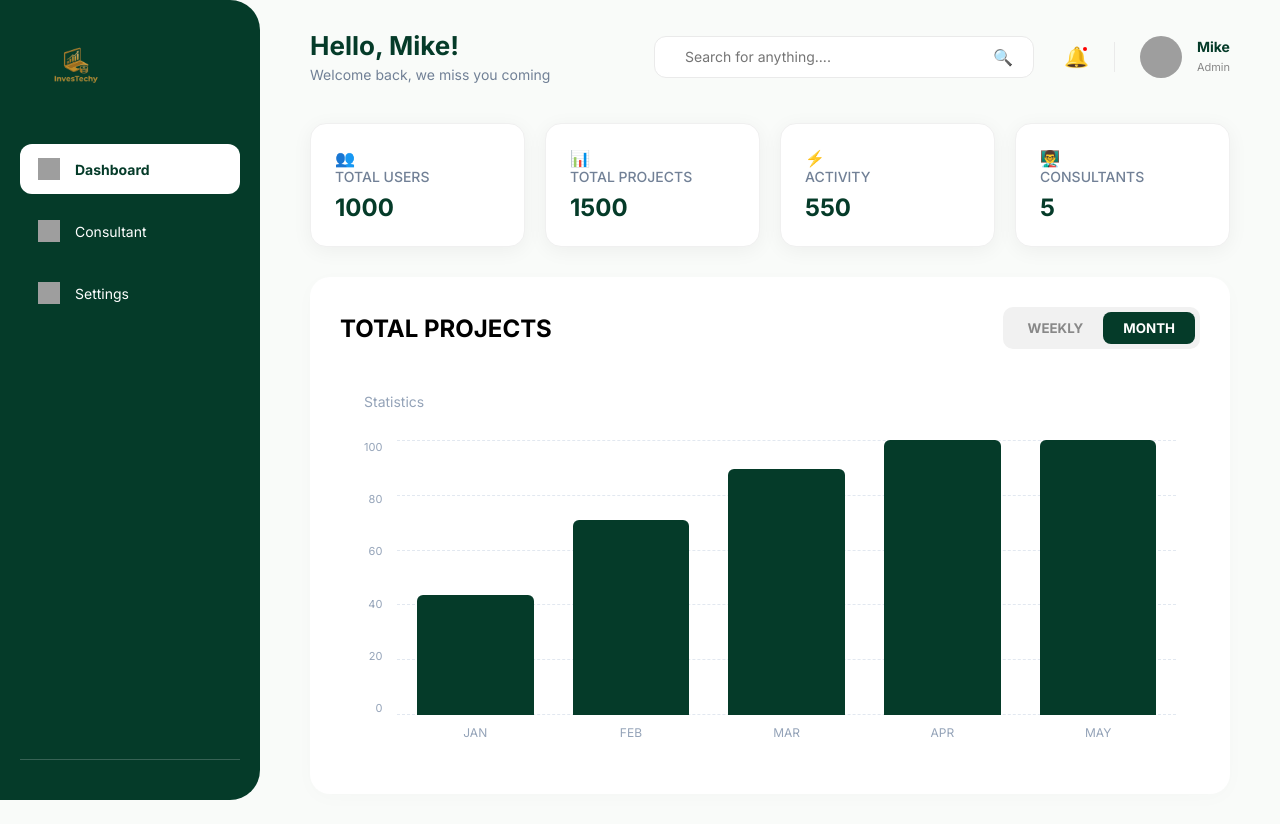
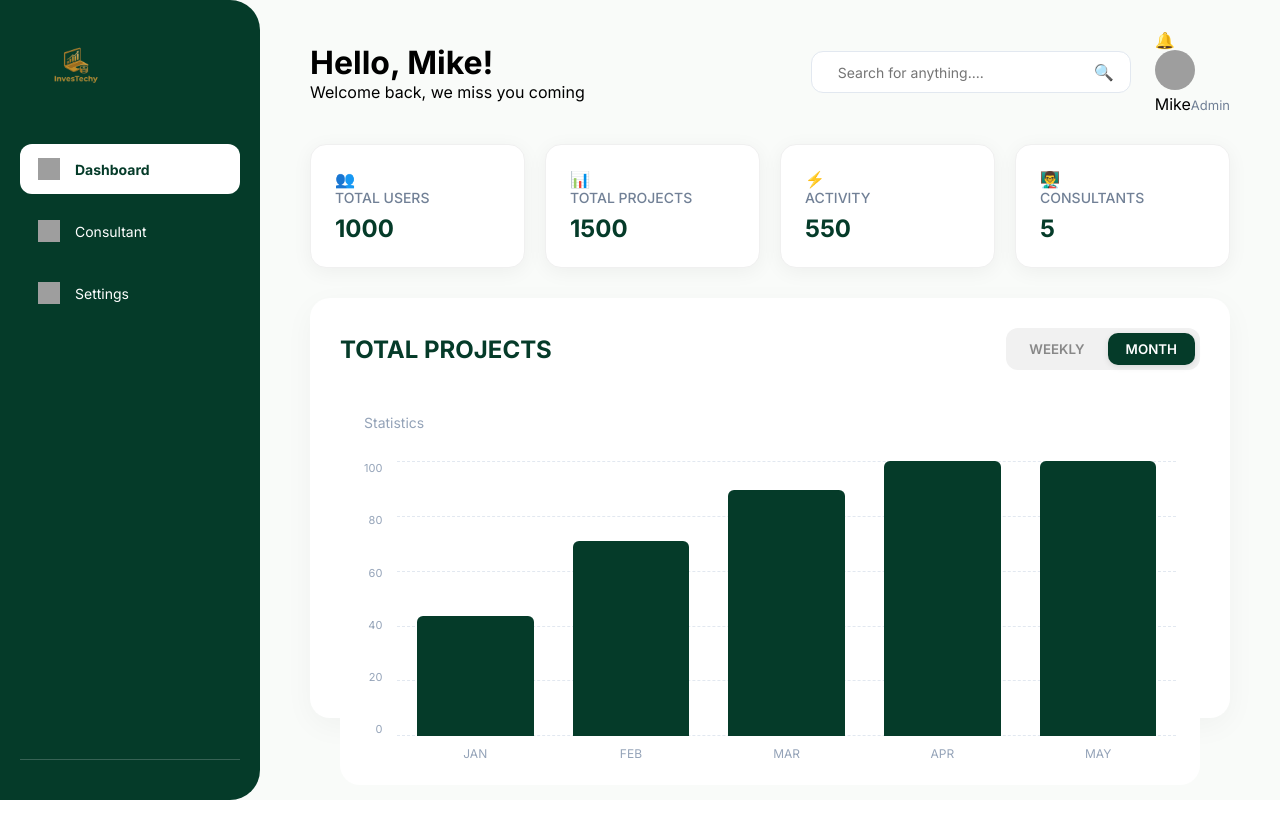
Before and after one commit to fariqalqasri02/InvesTechy, a React (Vite) app: page /admin/dashboard in a window 1280 px wide. After the commit the page ends 800 px from the top, so only its background shows below. Built offline with nearby package versions, Linux system fonts and the light colour scheme; grey boxes are pictures that could not be loaded.

Commit message:
fixxcommit

```diff
--- a/src/App.jsx
+++ b/src/App.jsx
@@ -10,6 +10,7 @@ import NewProject from './pages/NewProject';
 import Survey from './pages/Survey';
 import Profile from './pages/profile';
 import ProjectList from "./pages/ProjectList";
+import EditData from "./pages/EditData";
 import Consult from "./pages/Consult";
 import Settings from "./pages/Settings";
 // 1. Import halaman Report
@@ -39,6 +40,7 @@ function App() {
         <Route path="/new-project" element={<NewProject />} />
         <Route path="/new-project/survey" element={<Survey />} />
         <Route path="/project-list" element={<ProjectList />} />
+        <Route path="/edit-data/:id" element={<EditData />} />
         <Route path="/consult" element={<Consult />} />
         <Route path="/settings" element={<Settings />} />
 
--- /dev/null
+++ b/src/pages/EditData.jsx
@@ -0,0 +1,93 @@
+import React, { useState, useEffect } from "react";
+import Sidebar from "../components/sidebar";
+import { useNavigate, useParams } from "react-router-dom";
+import "./editData.css";
+
+export default function EditData() {
+  const { id } = useParams();
+  const navigate = useNavigate();
+
+  const [isChatOpen, setIsChatOpen] = useState(false);
+
+  // ✅ FIX BUG BLANK PAGE
+  useEffect(() => {
+    document.body.classList.remove("page-exit");
+  }, []);
+
+  const handleSave = () => {
+    alert("Data saved!");
+    navigate("/report-list");
+  };
+
+  return (
+    <div className="dashboard-layout">
+      <Sidebar activeMenu="Project List" />
+
+      {/* MAIN CONTENT */}
+      <main className={`main-content ${isChatOpen ? "shrink" : ""}`}>
+        <div className="header">
+          <div>
+            <h1>Edit Data</h1>
+            <p>Edit the AI suggestions to match your requirements</p>
+          </div>
+        </div>
+
+        {/* GRID */}
+        <div className="edit-grid">
+          {["CAPEX", "OPEX", "Tangible Results", "Intangible Results"].map(
+            (section, i) => (
+              <div className="input-card" key={i}>
+                <div className="card-header">
+                  <h3>{section}</h3>
+                  <div className="actions">
+                    <span>✎</span>
+                    <span>+</span>
+                  </div>
+                </div>
+
+                <div className="input-group">
+                  <label>Item</label>
+                  <input type="text" placeholder="Item..." />
+
+                  <label>Nominal</label>
+                  <input type="text" defaultValue="IDR 1.000.000" />
+                </div>
+              </div>
+            )
+          )}
+        </div>
+
+        {/* FOOTER */}
+        <div className="footer-actions">
+          <button className="btn-save" onClick={handleSave}>
+            Save Changes
+          </button>
+
+          <div className="ai-trigger" onClick={() => setIsChatOpen(true)}>
+            <div className="ai-icon">🤖</div>
+            <span>AI Helpy</span>
+          </div>
+        </div>
+      </main>
+
+      {/* AI CHAT SIDEBAR */}
+      <div className={`ai-chat ${isChatOpen ? "open" : ""}`}>
+        <div className="chat-header">
+          <div className="chat-title">
+            🤖 <span>AI Helpy</span>
+          </div>
+
+          <button onClick={() => setIsChatOpen(false)}>✕</button>
+        </div>
+
+        <div className="chat-body">
+          <h2>What are you working on?</h2>
+        </div>
+
+        <div className="chat-footer">
+          <input type="text" placeholder="Ask anything you need..." />
+        </div>
+      </div>
+    </div>
+  );
+}
--- a/src/pages/ProjectList.jsx
+++ b/src/pages/ProjectList.jsx
@@ -103,7 +103,7 @@ export default function ProjectList() {
                   <h4>{item.date}</h4>
                 </div>
 
-                <button className="btn-detail">
+                <button className="btn-detail"onClick={() => navigate(`/edit-data/${item.id}`)}>
                   View Detail
                 </button>
               </div>
--- /dev/null
+++ b/src/pages/editData.css
@@ -0,0 +1,173 @@
+/* LAYOUT */
+.dashboard-layout {
+  display: flex;
+  min-height: 100vh;
+  background: #f8fafc;
+}
+
+/* MAIN */
+.main-content {
+  margin-left: 260px;
+  width: calc(100% - 260px);
+  padding: 40px;
+  transition: all 0.3s ease;
+  opacity: 1; /* ✅ anti blank */
+}
+
+/* SHRINK WHEN AI OPEN */
+.main-content.shrink {
+  width: calc(100% - 260px - 320px);
+}
+
+/* HEADER */
+.header h1 {
+  font-size: 32px;
+  color: #053b29;
+}
+
+.header p {
+  color: #718096;
+  margin-bottom: 30px;
+}
+
+/* GRID */
+.edit-grid {
+  display: grid;
+  grid-template-columns: repeat(2, 1fr);
+  gap: 20px;
+}
+
+/* CARD */
+.input-card {
+  background: white;
+  border-radius: 16px;
+  padding: 20px;
+  border: 1px solid #e2e8f0;
+}
+
+/* CARD HEADER */
+.card-header {
+  display: flex;
+  justify-content: space-between;
+  margin-bottom: 15px;
+}
+
+.card-header h3 {
+  color: #053b29;
+}
+
+.actions span {
+  margin-left: 10px;
+  cursor: pointer;
+}
+
+/* FORM */
+.input-group label {
+  display: block;
+  font-size: 13px;
+  color: #718096;
+  margin-top: 10px;
+}
+
+.input-group input {
+  width: 100%;
+  padding: 10px;
+  border-radius: 8px;
+  border: 1px solid #e2e8f0;
+  margin-top: 5px;
+}
+
+/* FOOTER */
+.footer-actions {
+  margin-top: 40px;
+  display: flex;
+  justify-content: space-between;
+  align-items: center;
+}
+
+/* BUTTON */
+.btn-save {
+  background: #1d4337;
+  color: white;
+  padding: 14px 40px;
+  border-radius: 30px;
+  border: none;
+  cursor: pointer;
+}
+
+.btn-save:hover {
+  background: #053b29;
+}
+
+/* AI TRIGGER */
+.ai-trigger {
+  display: flex;
+  align-items: center;
+  gap: 10px;
+  cursor: pointer;
+}
+
+.ai-icon {
+  width: 45px;
+  height: 45px;
+  border-radius: 12px;
+  background: #1d4337;
+  color: white;
+  display: flex;
+  align-items: center;
+  justify-content: center;
+}
+
+/* AI CHAT */
+.ai-chat {
+  position: fixed;
+  top: 0;
+  right: -320px;
+  width: 320px;
+  height: 100%;
+  background: white;
+  border-left: 1px solid #e2e8f0;
+  transition: all 0.3s ease;
+  z-index: 999;
+}
+
+/* OPEN STATE */
+.ai-chat.open {
+  right: 0;
+}
+
+/* HEADER */
+.chat-header {
+  display: flex;
+  justify-content: space-between;
+  padding: 20px;
+  border-bottom: 1px solid #e2e8f0;
+}
+
+.chat-title {
+  font-weight: 600;
+}
+
+/* BODY */
+.chat-body {
+  padding: 20px;
+}
+
+.chat-body h2 {
+  font-size: 18px;
+}
+
+/* FOOTER */
+.chat-footer {
+  position: absolute;
+  bottom: 0;
+  width: 100%;
+  padding: 15px;
+}
+
+.chat-footer input {
+  width: 100%;
+  padding: 10px;
+  border-radius: 10px;
+  border: 1px solid #e2e8f0;
+}
--- a/src/pagesadmin/AdminDashboard.css
+++ b/src/pagesadmin/AdminDashboard.css
@@ -1,28 +1,66 @@
-.admin-layout { display: flex; background: #F9FBF9; min-height: 100vh; }
-.admin-content { flex: 1; margin-left: 260px; padding: 30px 50px; }
+.admin-layout {
+  display: flex;
+  background: #F9FBF9;
+  min-height: 100vh;
+}
 
-/* Top Bar */
-.top-bar { display: flex; justify-content: space-between; align-items: center; margin-bottom: 40px; }
-.welcome h1 { color: #053B29; font-size: 26px; margin: 0; }
-.welcome p { color: #718096; margin: 5px 0 0 0; font-size: 14px; }
+.admin-content {
+  flex: 1;
+  margin-left: 260px;
+  padding: 30px 50px;
+}
 
-.top-bar-right { display: flex; align-items: center; gap: 30px; }
-.search-wrapper { background: white; border: 1px solid #EAEAEA; border-radius: 12px; padding: 10px 20px; width: 380px; display: flex; justify-content: space-between; }
-.search-wrapper input { border: none; outline: none; width: 90%; }
+/* Chart */
+.chart-wrapper {
+  background: white;
+  padding: 30px;
+  border-radius: 20px;
+  box-shadow: 0 8px 30px rgba(0,0,0,0.04);
+  height: 420px;
+  display: flex;
+  flex-direction: column;
+}
 
-.admin-profile { display: flex; align-items: center; gap: 15px; }
-.notif-icon { position: relative; font-size: 20px; cursor: pointer; }
-.notif-icon .dot { position: absolute; top: 0; right: 0; width: 8px; height: 8px; background: red; border-radius: 50%; border: 2px solid #F9FBF9; }
-.divider { width: 1px; height: 30px; background: #EAEAEA; margin: 0 10px; }
-.avatar { width: 42px; height: 42px; border-radius: 50%; object-fit: cover; }
-.details .name { display: block; font-weight: 700; color: #053B29; font-size: 14px; }
-.details .role { color: #888; font-size: 11px; }
+.chart-header-row {
+  display: flex;
+  justify-content: space-between;
+  align-items: center;
+  margin-bottom: 20px;
+}
 
-/* Content */
-.summary-grid { display: grid; grid-template-columns: repeat(4, 1fr); gap: 20px; margin-bottom: 30px; }
-.chart-wrapper { background: white; padding: 30px; border-radius: 20px; box-shadow: 0 4px 20px rgba(0,0,0,0.02); }
-.chart-header-row { display: flex; justify-content: space-between; align-items: center; margin-bottom: 20px; }
+.chart-header-row h2 {
+  margin: 0;
+  color: #053B29;
+}
 
-.toggle-buttons { background: #F1F1F1; padding: 5px; border-radius: 10px; }
-.toggle-buttons button { border: none; padding: 8px 20px; border-radius: 8px; font-weight: 700; cursor: pointer; background: transparent; color: #888; }
-.toggle-buttons button.active { background: #053B29; color: white; }
+.chart-body {
+  flex: 1;
+  width: 100%;
+  height: 100%;
+}
+
+/* Toggle */
+.toggle-buttons {
+  background: #F1F1F1;
+  padding: 5px;
+  border-radius: 12px;
+  display: flex;
+  gap: 5px;
+}
+
+.toggle-buttons button {
+  border: none;
+  padding: 8px 18px;
+  border-radius: 10px;
+  font-weight: 600;
+  cursor: pointer;
+  background: transparent;
+  color: #888;
+  transition: all 0.3s ease;
+}
+
+.toggle-buttons button.active {
+  background: #053B29;
+  color: white;
+  box-shadow: 0 2px 6px rgba(0,0,0,0.1);
+}
```
